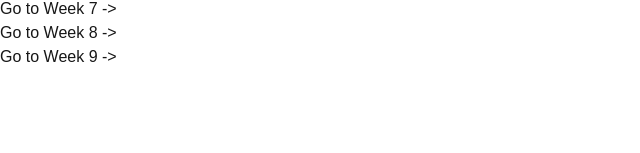
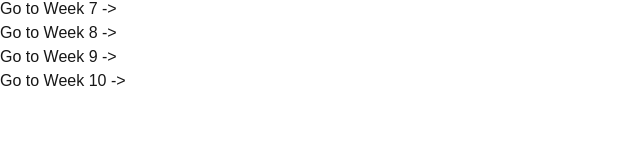
Before and after one commit to sffxzzp/cprg306-assignments, a Next.js app: page / in a window 1280 px wide. Shown: the part 147-300 px from the top of the page, without its empty margins (0-640 px from the left). Built offline with nearby package versions, Linux system fonts and the light colour scheme; no server answers.

Commit message:
week-10: add link to page.js

```diff
--- a/app/page.js
+++ b/app/page.js
@@ -12,6 +12,7 @@ export default function Home() {
       <Link href="/week-7">Go to Week 7 -&gt;</Link><br />
       <Link href="/week-8">Go to Week 8 -&gt;</Link><br />
       <Link href="/week-9">Go to Week 9 -&gt;</Link><br />
+      <Link href="/week-10">Go to Week 10 -&gt;</Link><br />
     </main>
   );
 }
```
